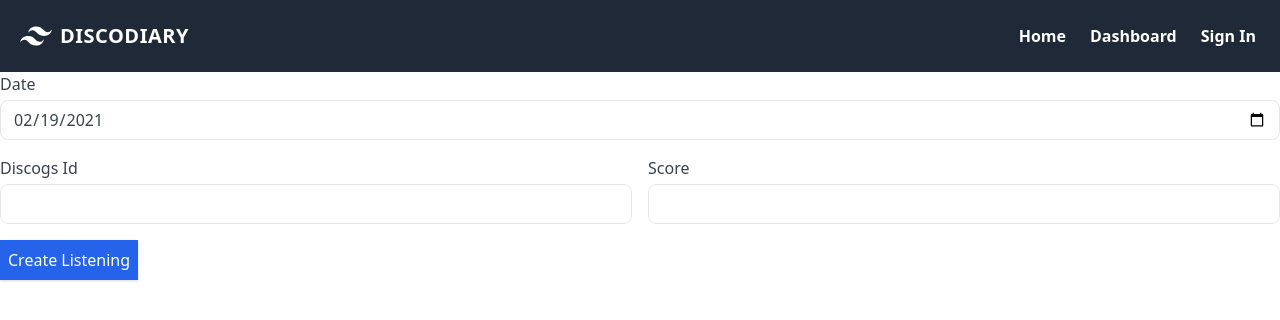
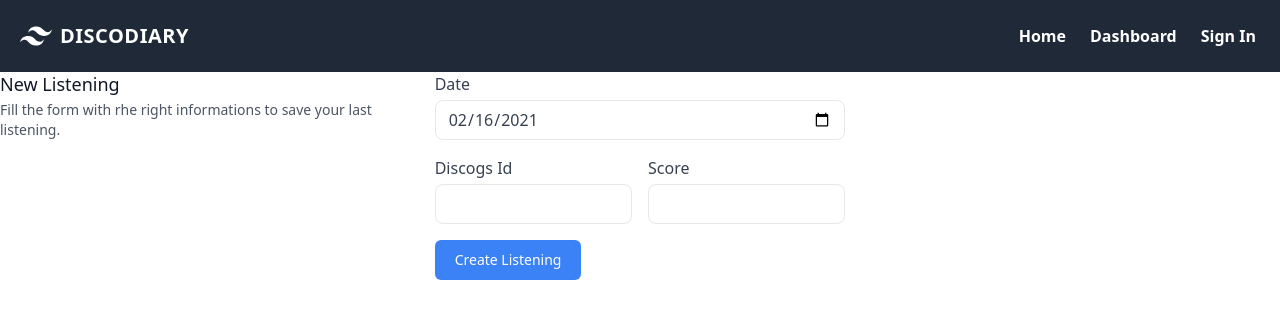
Before and after one commit to cayel/discodiary-next, a Next.js app: page /create-listening in a window 1280 px wide. Shown: the top 320 px of the page. Built offline with nearby package versions, Linux system fonts and the light colour scheme; no server answers.

Commit message:
Save listening validation

```diff
--- a/package.json
+++ b/package.json
@@ -20,6 +20,7 @@
     "postcss-cli": "^8.3.1",
     "react": "17.0.1",
     "react-dom": "17.0.1",
+    "react-hook-form": "^6.15.3",
     "tailwindcss": "^2.0.3"
   }
 }
--- a/pages/api/createlistening.js
+++ b/pages/api/createlistening.js
@@ -31,7 +31,7 @@ async function saveListening(date, discogsId, score, token) {
         try {
             await axios.post(`${apiURL}/albums`, payloadAlbum, config);
         } catch (error) {
-            console.log('error save album');
+            //console.log('error save album');
         }
     }
 
@@ -46,7 +46,8 @@ async function saveListening(date, discogsId, score, token) {
     return payloadResult;
 }
 
-export default function handler(req, res) {
-    const result = saveListening(req.body.date, req.body.discogsId, req.body.score, req.body.token);
+export default async function handler(req, res) {
+    const result = await saveListening(req.body.date, req.body.discogsId, req.body.score, req.body.token);
+    //console.log(result);
     res.status(200).json(result);
 }
--- a/pages/create-listening.js
+++ b/pages/create-listening.js
@@ -1,10 +1,12 @@
 import Layout from "../components/Layout"
 import { getSession } from "next-auth/client";
-import React from "react"
+import React, { useState } from "react"
 
 const CreateListening = ({session}) => {
+  const [isSaved, setSaved] = useState();
+  const [isError, setError] = useState();
   var curr = new Date();
-  curr.setDate(curr.getDate() + 3);
+  curr.setDate(curr.getDate());
   var defaultDate = curr.toISOString().substr(0,10);
     const createListening = async event  => {
       event.preventDefault()
@@ -21,12 +23,31 @@ const CreateListening = ({session}) => {
           method: 'POST'
         })
 
-        const result = await res.json();
+        try {
+          const result = await res.json();
+          console.log(result);
+          if (result._id) {
+            setError(false);
+            setSaved(true);
+          }
+        } catch(error) {
+          setError(true);
+          setSaved(false);
+        }
     }
     return (
     <Layout>
-        <div className="container mx-auto">
-<form className="space-y-4 text-gray-700" onSubmit={createListening}>
+  <div class="md:grid md:grid-cols-3 md:gap-6">
+    <div class="md:col-span-1">
+      <div class="px-4 sm:px-0">
+      <h3 class="text-lg font-medium leading-6 text-gray-900">New Listening</h3>
+        <p class="mt-1 text-sm text-gray-600">
+          Fill the form with rhe right informations to save your last listening.
+        </p>
+      </div>
+    </div>
+    <div class="mt-5 md:mt-0 md:col-span-1">
+        <form className="space-y-4 text-gray-700" onSubmit={createListening}>
   <div className="flex flex-wrap">
     <div className="w-full">
       <label className="block mb-1" htmlFor="date">Date</label>
@@ -43,8 +64,19 @@ const CreateListening = ({session}) => {
       <input className="w-full h-10 px-3 text-base placeholder-gray-600 border rounded-lg focus:shadow-outline" type="decimal" id="score"/>
     </div>
   </div>
-  <button className='bg-blue-600 hover:bg-blue-700 duration-300 text-white shadow p-2' type='submit'>Create Listening</button>
-</form>
+  <button className="focus:outline-none text-white text-sm py-2.5 px-5 rounded-md bg-blue-500 hover:bg-blue-600 hover:shadow-lg" type='submit'>Create Listening</button>
+  </form>
+<br/>
+{isSaved && !isError &&
+  <div className="py-3 px-5 mb-4 bg-green-100 text-green-900 text-sm rounded-md border border-green-200" role="alert">
+      <strong>Successfull registration</strong> A new listening has been saved !
+  </div>}
+{!isSaved  && isError &&
+  <div className="py-3 px-5 mb-4 bg-red-100 text-red-900 text-sm rounded-md border border-red-200" role="alert">
+     <strong>Error during registration</strong> Check the informations !
+  </div>
+}
+</div>
 </div>
       </Layout>
     )
```
Also changed, not shown: 1 other file (tests, documents, lock files or other folders).
